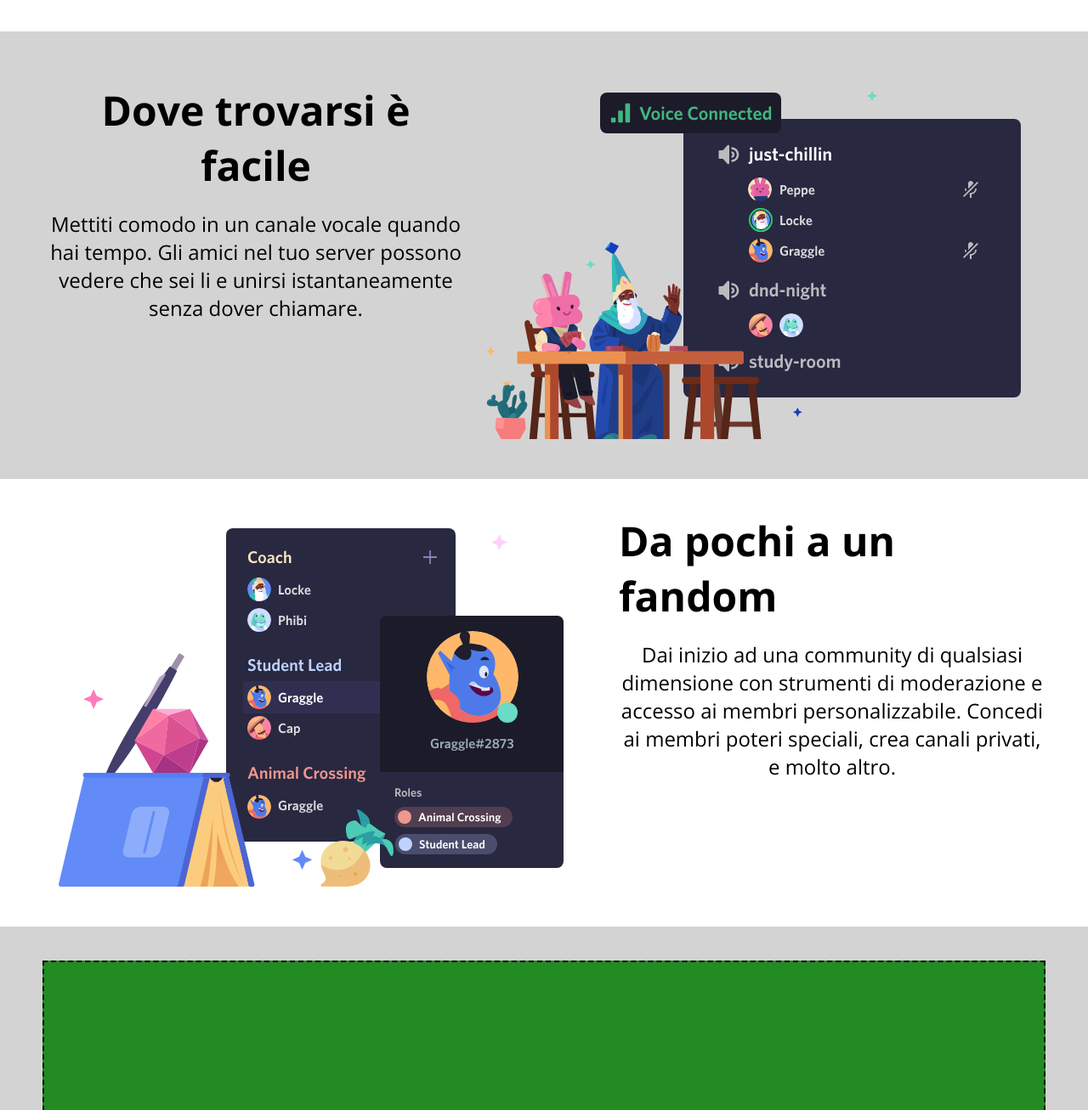
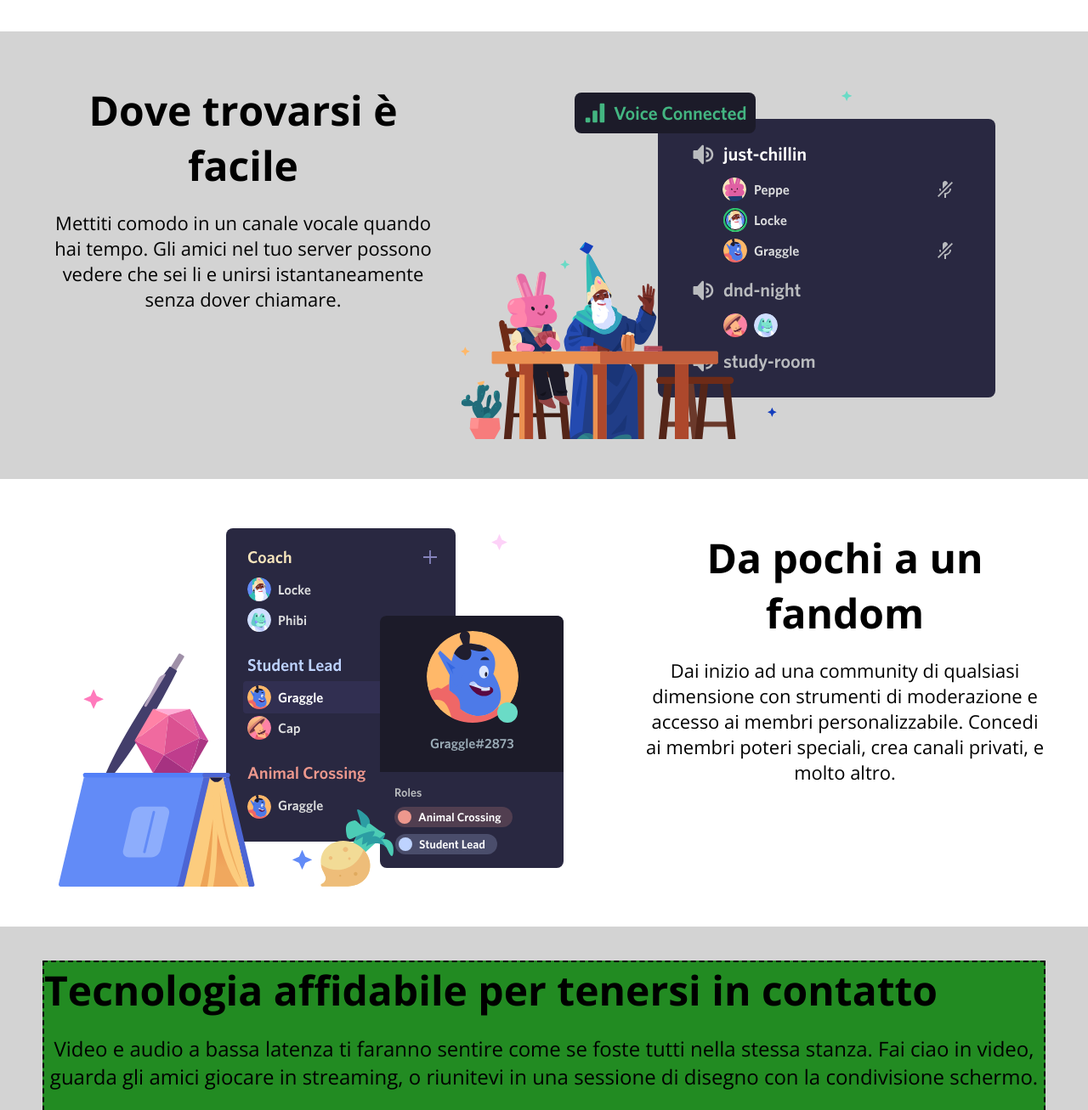
Before and after one commit to Montesi-Yuri/htmlcss-discord, a plain HTML site: page index.html in a window 1280 px wide. Shown: the part 1078-2385 px from the top of the page at 85% size. Drawn offline with nearby package versions, Linux system fonts and the light colour scheme.

Commit message:
Completato 3 section main

```diff
--- a/css/style.css
+++ b/css/style.css
@@ -167,6 +167,11 @@ MAIN
     padding-top: 20px;
 }
 
+.main-3rd-section h2, p{
+    text-align: center;
+    padding-top: 20px;
+}
+
 .sec4-green-box{
     width: 100%;
     height: 1000px;
@@ -185,9 +190,6 @@ main section{
     padding-top: 20px;
 }
 
-.main-3rd-section h2{
-    padding-top: 20px;
-}
 
 
 /*
--- a/index.html
+++ b/index.html
@@ -108,7 +108,9 @@
                     <div class="row-flex main-section">
 
                         <div class="main-2col-big">
+
                             <img src="img/item1.svg" alt="discord-text-channel-image">
+
                         </div>
 
                         <div class="main-2col-small">
@@ -137,7 +139,7 @@
 
                     <div class="row-flex main-section">
 
-                        <div class="main-2col-pink">
+                        <div class="main-2col-small">
 
                             <h2>
                                 Dove trovarsi è facile
@@ -149,7 +151,7 @@
 
                         </div>
 
-                        <div class="main-2col-blue">
+                        <div class="main-2col-big">
 
                             <img src="img/item2.svg" alt="Discord-voice-channels-image">
 
@@ -166,15 +168,15 @@
 
                 <div class="container">
 
-                    <div class="row-flex main-section .main-3rd-section">
+                    <div class="row-flex main-section main-3rd-section">
 
-                        <div class="main-2col-blue">
+                        <div class="main-2col-big">
 
                             <img src="img/item3.svg" alt="Discord-personalized-roles">
 
                         </div>
 
-                        <div class="main-2col-pink">
+                        <div class="main-2col-small">
 
                             <h2>
                                 Da pochi a un fandom
@@ -200,6 +202,12 @@
                     <div class="row-flex">
 
                         <div class="sec4-green-box">
+
+                            <h2>Tecnologia affidabile per tenersi in contatto</h2>
+
+                            <p>Video e audio a bassa latenza ti faranno sentire come se foste tutti nella stessa stanza. Fai ciao in video, guarda gli amici giocare in streaming, o riunitevi in una sessione di disegno con la condivisione schermo.</p>
+
+                            <img src="img/item4-big.svg" alt="">
 
                         </div>
 
```
